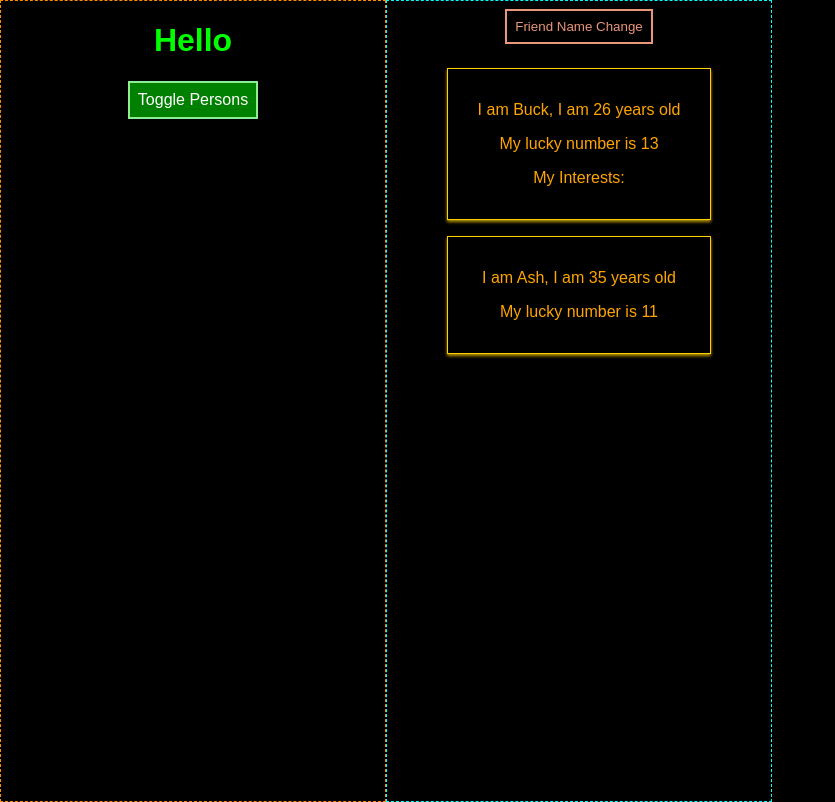
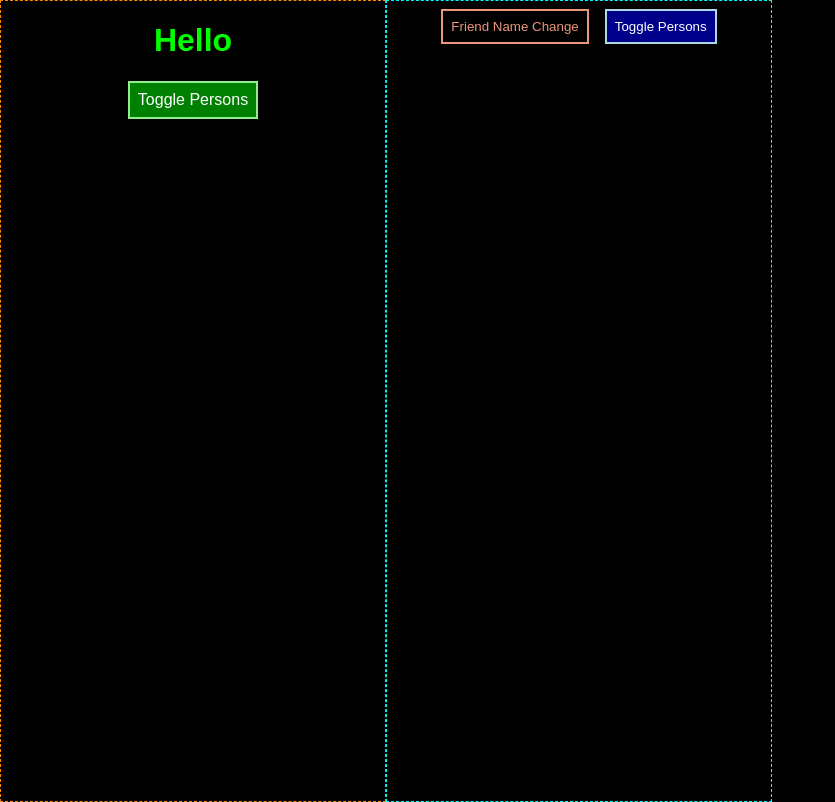
Before and after one commit to BogdanAndrijevski/react-basics, a React (Create React App) app: page / in a window 1280 px wide. Shown: the whole page, without its empty margins (0-835 px from the left). Built offline with nearby package versions, Linux system fonts and the light colour scheme.

Commit message:
ver 1.14 - rendering content conditionaly for Frinds Component

```diff
--- a/src/App.css
+++ b/src/App.css
@@ -8,6 +8,16 @@
   color: darksalmon;
   padding: 8px;
   margin: 8px;
+  cursor: pointer;
+}
+
+.btnFriendToggle {
+  background-color: darkblue;
+  border: 2px solid lightblue;
+  color: white;
+  padding: 8px;
+  margin: 8px;
+  cursor: pointer;
 }
 
 input {
--- a/src/App.js
+++ b/src/App.js
@@ -16,7 +16,8 @@ class App extends Component {
       { name: 'Ash', age: 35 }
     ],
     otherState: 'other state',
-    showPersons: false
+    showPersons: false,
+    showFriends: false
   }
 
 
@@ -55,6 +56,11 @@ class App extends Component {
   togglePersonsHandler = () => {
     const doesShow = this.state.showPersons;
     this.setState({ showPersons: !doesShow })
+  }
+
+  toggleFriendsHandler = () => {
+    const doesShowFriends = this.state.showFriends;
+    this.setState({ showFriends: !doesShowFriends })
   }
 
 
@@ -98,6 +104,15 @@ class App extends Component {
         </div>
         <div className='MainForFriend'>
           <button className='btnFriend' onClick={this.changeFriendNameHandler} >Friend Name Change</button>
+          <button className='btnFriendToggle' onClick={this.toggleFriendsHandler} >Toggle Persons</button>
+
+          {/* <button
+            style={style}
+            onClick={this.togglePersonsHandler} >Toggle Persons</button> */}
+
+          {
+            this.state.showFriends === true ?
+              <div>
                 <Friend
                   click={this.changeFriendNameHandler}
                   name={this.state.friends[0].name}
@@ -105,6 +120,9 @@ class App extends Component {
                 <Friend
                   name={this.state.friends[1].name}
                   age={this.state.friends[1].age} />
+              </div>
+              : null
+          }
         </div>
       </div> // <div className="App">
     );
```
Lines whose indentation alone changed are shown as unchanged.
